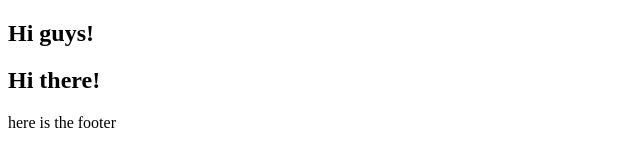
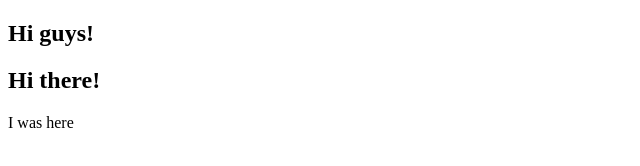
Before and after one commit to xhenigega/git-lecture, a plain HTML site: page index.html in a window 1280 px wide. Shown: the full height of the page, 0-640 px from the left. Drawn offline with Linux system fonts and the light colour scheme.

Commit message:
updating footer

```diff
--- a/index.html
+++ b/index.html
@@ -10,6 +10,7 @@
 
     <h2>Hi there!</h2>
 
-    <footer>here is the footer</footer>
+    <footer><p>I was here</p></footer>
+
   </body>
 </html>
```
